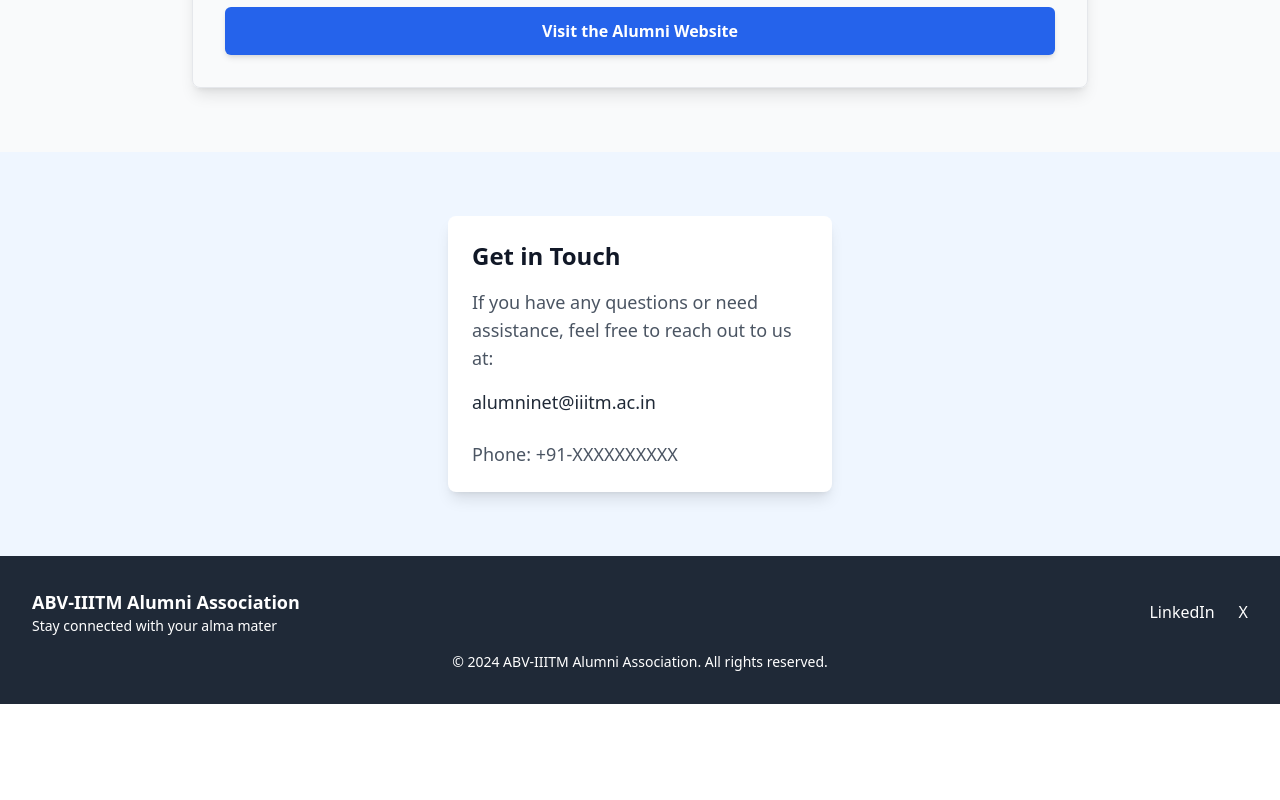
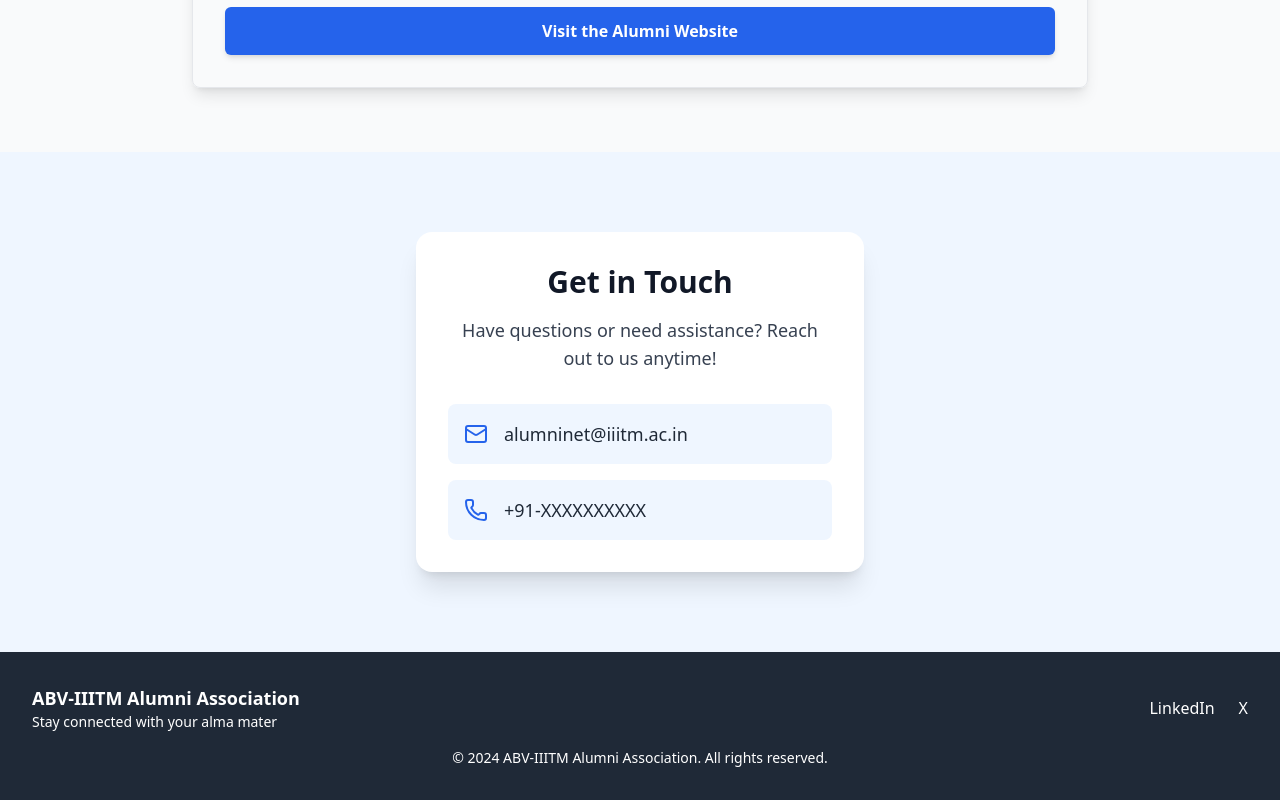
Before and after one commit to ROKUMATE/alumini-meet-25, a React (Vite) app: page / in a window 1280 px wide. Shown: the part 3800-4600 px from the top of the page. Before the commit the page ends 4504 px from the top, so only its background shows below. Built offline with nearby package versions, Linux system fonts and the light colour scheme.

Commit message:
Changed the contact card component

```diff
--- a/package.json
+++ b/package.json
@@ -13,6 +13,7 @@
     "@tabler/icons-react": "^3.28.1",
     "clsx": "^2.1.1",
     "framer-motion": "^11.18.1",
+    "lucide-react": "^0.474.0",
     "react": "^18.3.1",
     "react-dom": "^18.3.1",
     "tailwind": "^4.0.0",
--- a/src/components/ContactCard.tsx
+++ b/src/components/ContactCard.tsx
@@ -1,23 +1,31 @@
 // import React from 'react';
+import { Mail, Phone } from 'lucide-react';
 
 const ContactCard = () => {
     return (
-        <section className="bg-blue-50 py-16 px-4 sm:px-6 lg:px-8">
-            <div className="max-w-sm mx-auto bg-white shadow-lg rounded-lg p-6">
-                <h2 className="text-2xl font-semibold text-gray-900">
+        <section className="bg-blue-50 py-20 px-6 sm:px-8">
+            <div className="max-w-md mx-auto bg-white shadow-xl rounded-2xl p-8">
+                <h2 className="text-3xl font-bold text-gray-900 text-center">
                     Get in Touch
                 </h2>
-                <p className="mt-4 text-lg text-gray-600">
-                    If you have any questions or need assistance, feel free to
-                    reach out to us at:
+                <p className="mt-4 text-lg text-gray-700 text-center">
+                    Have questions or need assistance? Reach out to us anytime!
                 </p>
-                <div className="mt-4 text-lg font-medium text-gray-800">
-                    <a href="mailto:alumninet@iiitm.ac.in">
-                        alumninet@iiitm.ac.in
-                    </a>
-                </div>
-                <div className="mt-6 text-lg text-gray-600">
-                    <p>Phone: +91-XXXXXXXXXX</p>
+                <div className="mt-8">
+                    <div className="flex items-center gap-4 bg-blue-50 rounded-lg p-4">
+                        <Mail className="text-blue-600 w-6 h-6" />
+                        <a
+                            href="mailto:alumninet@iiitm.ac.in"
+                            className="text-lg font-medium text-gray-800 hover:text-blue-600 transition">
+                            alumninet@iiitm.ac.in
+                        </a>
+                    </div>
+                    <div className="mt-4 flex items-center gap-4 bg-blue-50 rounded-lg p-4">
+                        <Phone className="text-blue-600 w-6 h-6" />
+                        <p className="text-lg font-medium text-gray-800">
+                            +91-XXXXXXXXXX
+                        </p>
+                    </div>
                 </div>
             </div>
         </section>
```
Also changed, not shown: 1 other file (tests, documents, lock files or other folders).
